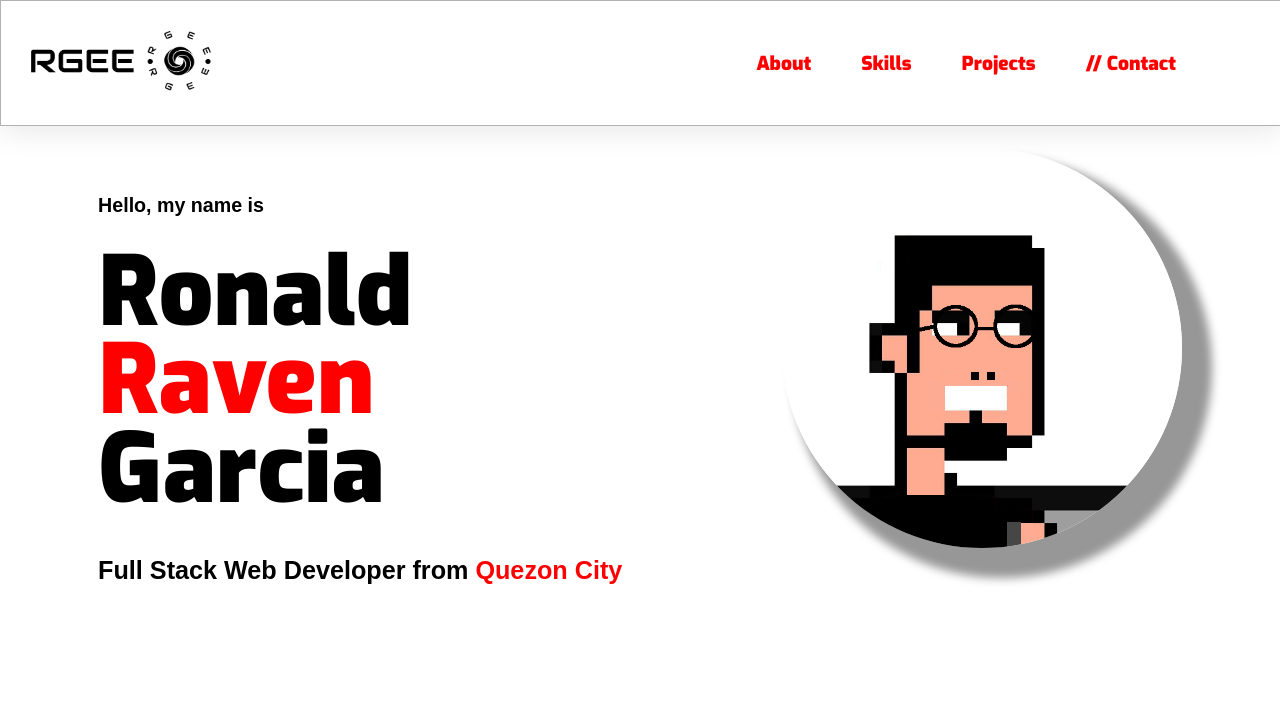
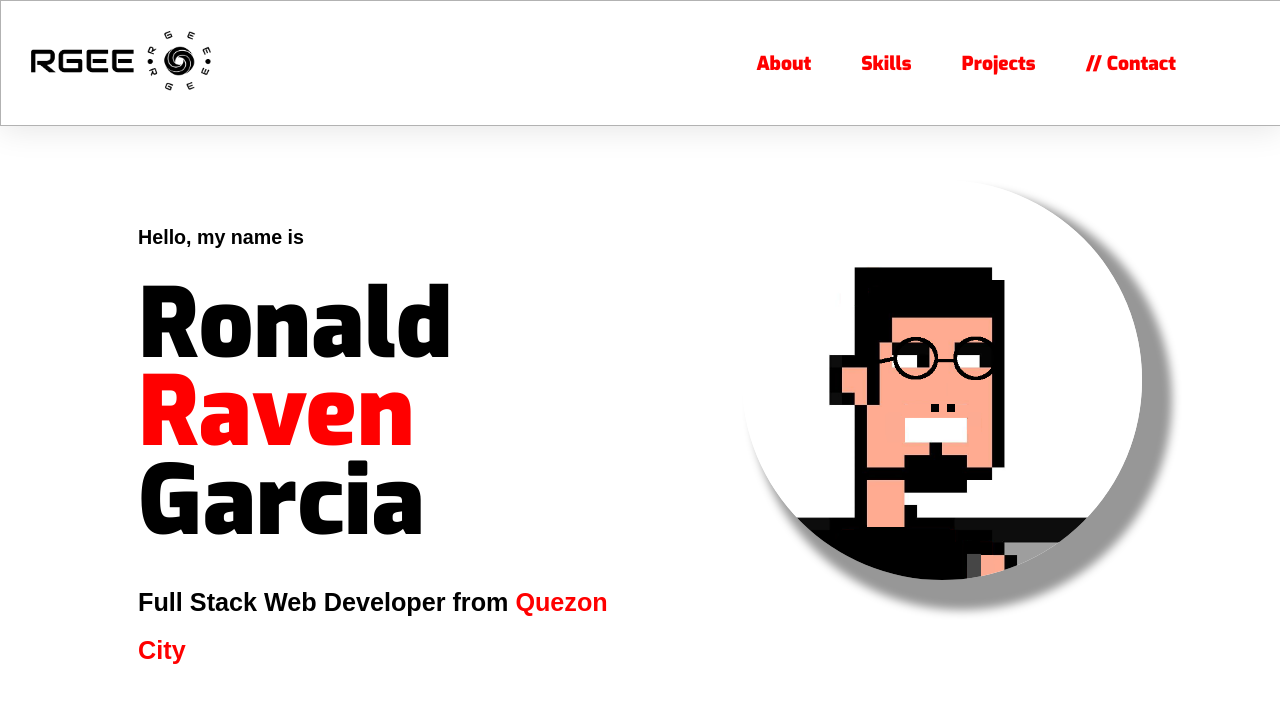
Before and after one commit to rrmgarcia/web-dev-portfolio-2, a React (Vite) app in the folder rgee-portfolio/: page / in a window 1280 px wide. Shown: the top 702 px of the page. Built offline with nearby package versions, Linux system fonts and the light colour scheme; the HTML template or start-up script is replaced by a standard one; a web font is replaced by a local one.

Commit message:
added margin to home div

```diff
--- a/rgee-portfolio/src/Styles/Home.module.css
+++ b/rgee-portfolio/src/Styles/Home.module.css
@@ -279,8 +279,8 @@ button {
 @media (min-width: 993px) and (max-width: 1800px) {
   .home {
     background-color: rgb(255, 255, 255);
-    margin: 0;
     padding: 5vh;
+    margin: 5vh;
     display: flex;
     justify-content: space-between;
     height: auto;
```
